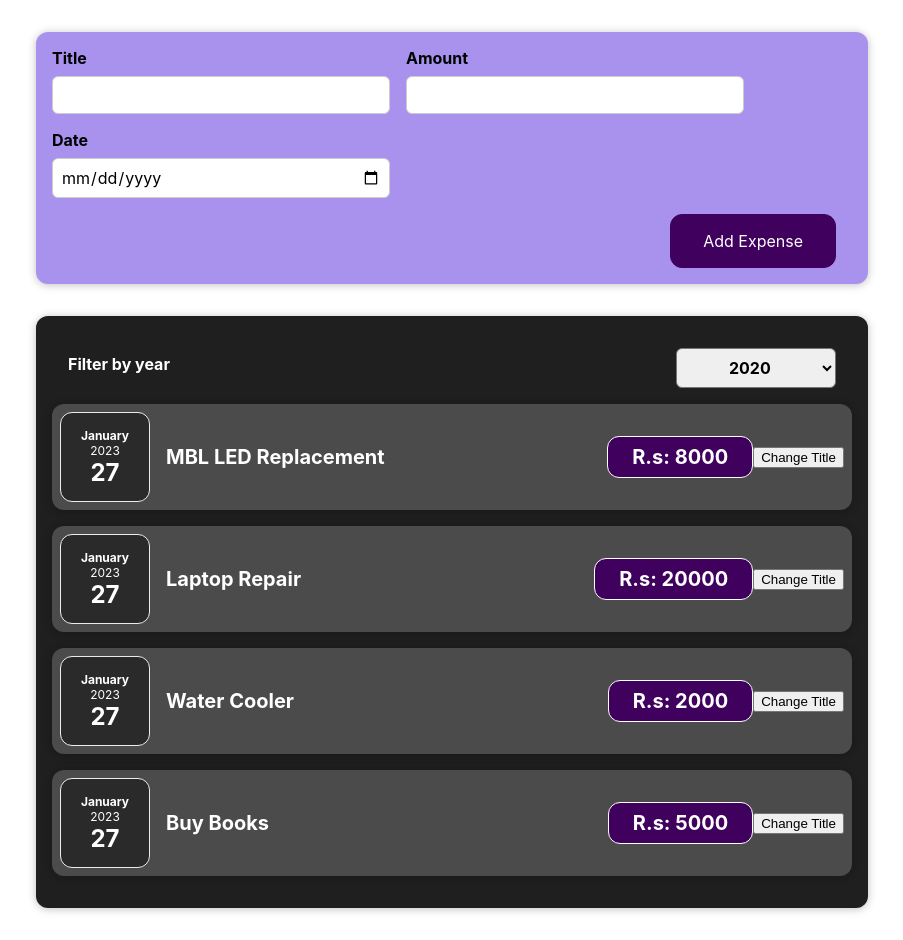
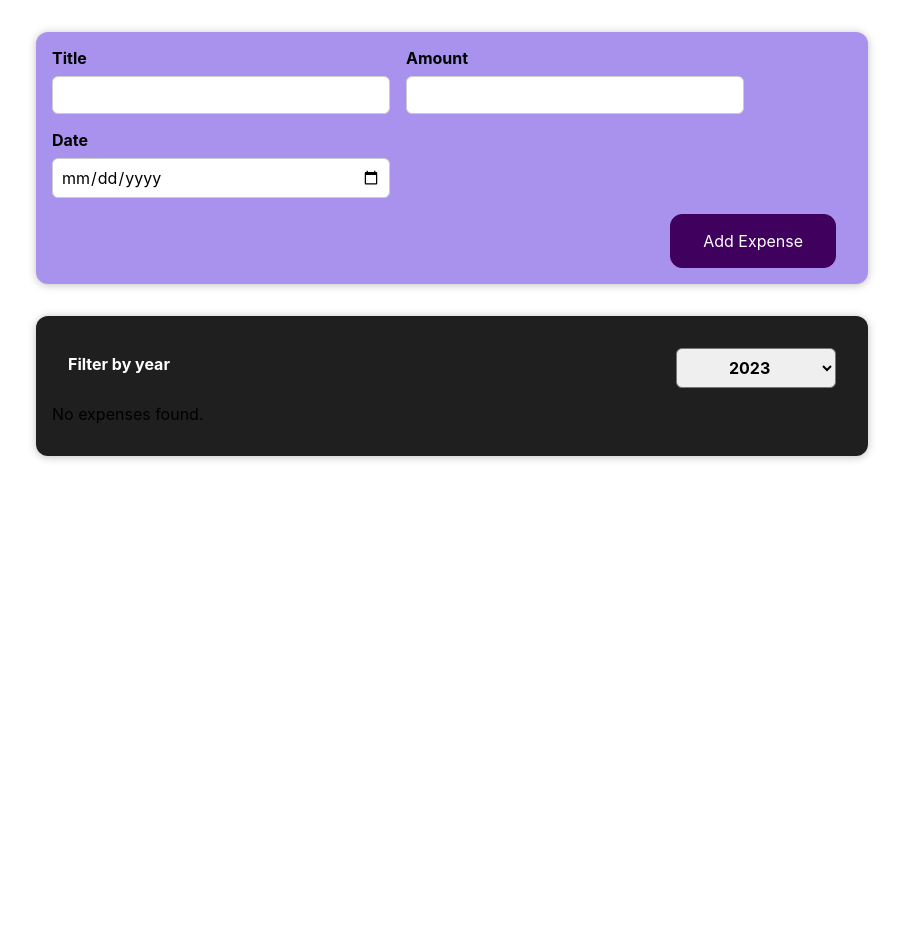
Before and after one commit to Ali-Hassan14/ReactPracProject, a React (Create React App) app in the folder prac-app1/: page / in a window 1280 px wide. Shown: the whole page, without its empty margins (188-1091 px from the left). After the commit the page ends 800 px from the top, so only its background shows below. Built offline with nearby package versions, Linux system fonts and the light colour scheme.

Commit message:
Activated filter and completed conditional Rndring

```diff
--- a/prac-app1/src/App.js
+++ b/prac-app1/src/App.js
@@ -1,15 +1,44 @@
 // import './App.css';
+import { useState } from "react";
 import ExpensesItems from "./components/Expenses/ExpensesItems";
 import NewExpense from "./components/NewExpense/NewExpense";
+ const InitialExpenses = [
+    {
+      id:'e1',
+      title:'MBL LED Replacement',
+      amount:'8000',
+      date: new Date ()
+    },
+    {
+      id:'e2',
+      title:'Laptop Repair',
+      amount:'20000',
+      date: new Date ()
+    },
+    {
+      id:'e3',
+      title:'Water Cooler',
+      amount:'2000',
+      date: new Date ()
+    },
+    {
+      id:'e4',
+      title:'Buy Books',
+      amount:'5000',
+      date: new Date ()
+    }
+  ]
 function App() {
+  const[expenses, setExpenses]=useState(InitialExpenses);
   const addExpenseHandler=expense=>{
-    console.log('Expense in App.js')
-    console.log(expense)
+    setExpenses((prevExpenses)=>{
+      return[expense, ...prevExpenses]
+    })
   }
   return (
     <div className="App">
     <NewExpense onAddExpenseData={addExpenseHandler}/>
-    <ExpensesItems/>
+    <ExpensesItems item={expenses}/>
     </div>
   );
 }
--- a/prac-app1/src/components/Expenses/ExpenseFilter.js
+++ b/prac-app1/src/components/Expenses/ExpenseFilter.js
@@ -12,10 +12,9 @@ const ExpenseFilter = (props) => {
       <div className='expenses-filter__control'>
         <label>Filter by year</label>
         <select value={props.selected} onChange={dropdownChangeHandler}>
+          <option value='2023'>2023</option>
           <option value='2022'>2022</option>
           <option value='2021'>2021</option>
-          <option value='2020'>2020</option>
-          <option value='2019'>2019</option>
         </select>
       </div>
     </div>
--- a/prac-app1/src/components/Expenses/ExpenseItem.js
+++ b/prac-app1/src/components/Expenses/ExpenseItem.js
@@ -1,4 +1,4 @@
-import React,{useState} from 'react';
+import React from 'react';
 import './ExpenseItem.css';
 import ExpenseDate from '../Expenses/ExpenseDate'
 import Card from '../UI/Card';
@@ -7,25 +7,25 @@ function ExpenseItem (props) {
     //  const expenseTitle='Mobile LED Replacement';
     //  const expenseAmount='Rs. 8000';
 
-    const [title,setTitle] = useState(props.title);
-    const clickHandler = () =>{
-        setTitle('Updated');
+    // const [title,setTitle] = useState(props.title);
+    // const clickHandler = () =>{
+    //     setTitle('Updated');
 
-    }
+    // }
     return(
         <Card className='expense-item'>
             <div>
                 <ExpenseDate date={props.date}/>
             </div>
             <div className='expense-item__description'>
-                <h2>{title}</h2>
+                <h2>{props.title}</h2>
             <div className='expense-item__price'>
                 <div>
                     R.s: {props.amount}
                 </div>
             </div>
             </div>
-            <button onClick={clickHandler}>Change Title</button>
+            {/* <button onClick={clickHandler}>Change Title</button> */}
         </Card>
 
     );
--- a/prac-app1/src/components/Expenses/ExpensesItems.js
+++ b/prac-app1/src/components/Expenses/ExpensesItems.js
@@ -1,48 +1,39 @@
 import React, {useState} from 'react';
-import ExpenseItem from '../Expenses/ExpenseItem';
+import ExpenseItem from './ExpenseItem';
 import Card from '../UI/Card';
 import ExpenseFilter from './ExpenseFilter';
 import './ExpensesItems.css';
 
-function ExpensesItems() {
-    const expenses = [
-    {
-      id:'e1',
-      title:'MBL LED Replacement',
-      amount:'8000',
-      date: new Date ()
-    },
-    {
-      id:'e2',
-      title:'Laptop Repair',
-      amount:'20000',
-      date: new Date ()
-    },
-    {
-      id:'e3',
-      title:'Water Cooler',
-      amount:'2000',
-      date: new Date ()
-    },
-    {
-      id:'e4',
-      title:'Buy Books',
-      amount:'5000',
-      date: new Date ()
-    }
-  ]
+function ExpensesItems(props) {
   const [filteredYear, setFilteredYear] = useState('2020');
-
   const filterChangeHandler = selectedYear => {
     setFilteredYear(selectedYear);
   };
+   const filteredExpenses = props.item.filter(expense => {
+    return expense.date.getFullYear().toString() === filteredYear;
+  });
+  let expensesContent = <p>No expenses found.</p>;
+
+  if (filteredExpenses.length > 0) {
+    expensesContent = filteredExpenses.map((expense) => (
+      <ExpenseItem
+        key={expense.id}
+        title={expense.title}
+        amount={expense.amount}
+        date={expense.date}
+      />
+    ));
+  }
   return (
     <Card className="expenses">
-    <ExpenseFilter selected={filteredYear} onChangeFilter={filterChangeHandler}/>
-    <ExpenseItem title={expenses[0].title} amount={expenses[0].amount} date={expenses[0].date}></ExpenseItem>
+    <ExpenseFilter selected={filteredYear}
+          onChangeFilter={filterChangeHandler}
+        />
+        {expensesContent}
+    {/* <ExpenseItem title={expenses[0].title} amount={expenses[0].amount} date={expenses[0].date}></ExpenseItem>
      <ExpenseItem title={expenses[1].title} amount={expenses[1].amount} date={expenses[1].date}></ExpenseItem>
      <ExpenseItem title={expenses[2].title} amount={expenses[2].amount} date={expenses[2].date}></ExpenseItem>
-     <ExpenseItem title={expenses[3].title} amount={expenses[3].amount} date={expenses[3].date}></ExpenseItem>
+     <ExpenseItem title={expenses[3].title} amount={expenses[3].amount} date={expenses[3].date}></ExpenseItem> */}
      </Card>
   )
 }
--- a/prac-app1/src/components/NewExpense/ExpenseForm.js
+++ b/prac-app1/src/components/NewExpense/ExpenseForm.js
@@ -90,7 +90,7 @@ const ExpenseForm=(props)=>{
         </div>
         <div className='new-expense__control'>
           <label>Date</label>
-          <input type='date' min='2019-01-01' max='2022-12-31' value={enteredDate} onChange={dateChangeHandler}/>
+          <input type='date' min='2021-01-01' max='2023-12-31' value={enteredDate} onChange={dateChangeHandler}/>
         </div>
         {/* <div className='new-expense__control'>
           <label>Price</label>
```
